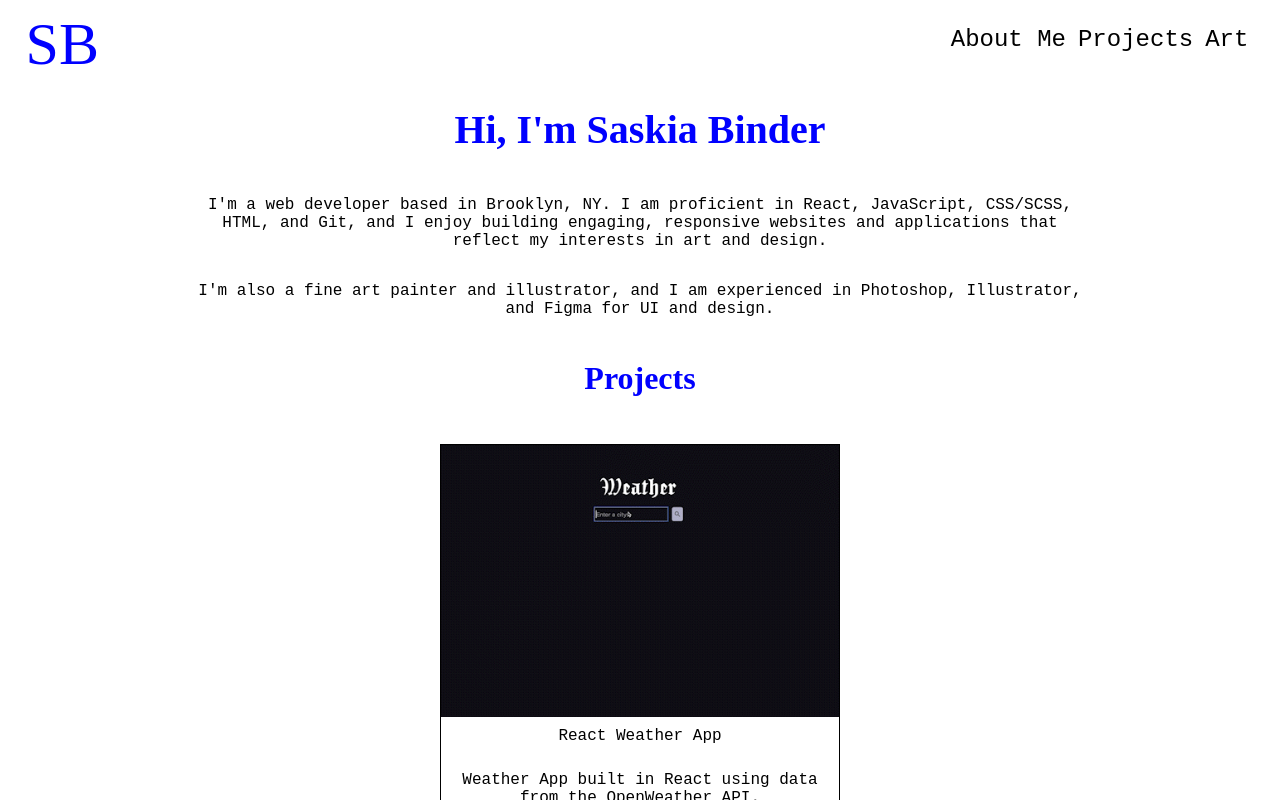
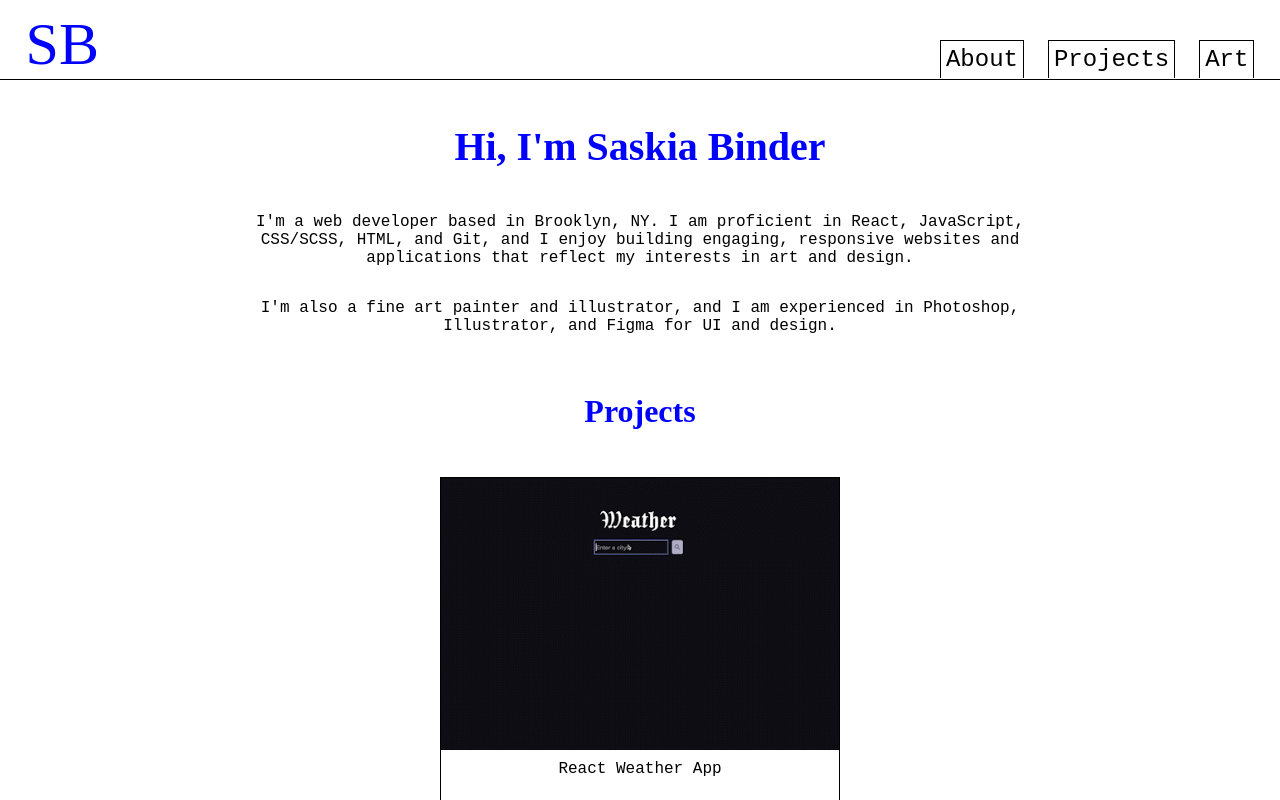
Before and after one commit to saskiabt/portfolio, a React (Create React App) app: page / in a window 1280 px wide. Shown: the top 800 px of the page. Built offline with nearby package versions, Linux system fonts and the light colour scheme; a web font is replaced by a local one.

Commit message:
sticky header

```diff
--- a/src/Components/AboutMe.jsx
+++ b/src/Components/AboutMe.jsx
@@ -5,8 +5,12 @@ function AboutMe() {
     fontSize: "2.5em",
     color: "blue",
   };
+
+  const sectionPadding = {
+    padding: "1em",
+  };
   return (
-    <div className="about-section">
+    <div className="about-section" style={sectionPadding}>
       <h1 className="font-face-gm" id="greeting" style={greeting}>
         {/* <span className="rotate">✿ </span> */}
         Hi, I&apos;m Saskia Binder{"   "}
--- a/src/Components/Button.jsx
+++ b/src/Components/Button.jsx
@@ -6,10 +6,14 @@ function Button(props) {
   const buttonStyle = {
     background: "none",
     border: 0,
+    borderTop: "1px solid black",
+    borderLeft: "1px solid black",
+    borderRight: "1px solid black",
     fontSize: "24px",
     fontFamily: "roboto-mono,monospace",
     fontWeight: 200,
     fontStyle: "normal",
+    padding: "5px",
   };
 
   return (
--- a/src/Components/Header.jsx
+++ b/src/Components/Header.jsx
@@ -6,11 +6,15 @@ function Header() {
     display: "flex",
     flexDirection: "row",
     justifyContent: "space-between",
-    alignItems: "center",
+    alignItems: "flex-end",
     width: "100vw",
     paddingLeft: "2%",
     paddingRight: "2%",
     fontSize: "1.5em",
+    borderBottom: "1px solid black",
+    position: "sticky",
+    top: 0,
+    backgroundColor: "white",
   };
 
   const nameStyles = {
@@ -27,6 +31,7 @@ function Header() {
     flexDirection: "row",
     alignItems: "flex-end",
     paddingBottom: "1px",
+    gap: "1em",
   };
 
   return (
@@ -35,7 +40,7 @@ function Header() {
         SB
       </div>
       <div className="button-wrapper" style={wrapperStyles}>
-        <Button text="About Me" />
+        <Button text="About" />
         <Button text="Projects" />
         <Button text="Art" />
       </div>
--- a/src/styles.scss
+++ b/src/styles.scss
@@ -1,4 +1,5 @@
 $lightpink: #fd707021;
+$lilac: #d779ff;
 
 * {
   box-sizing: border-box;
```
